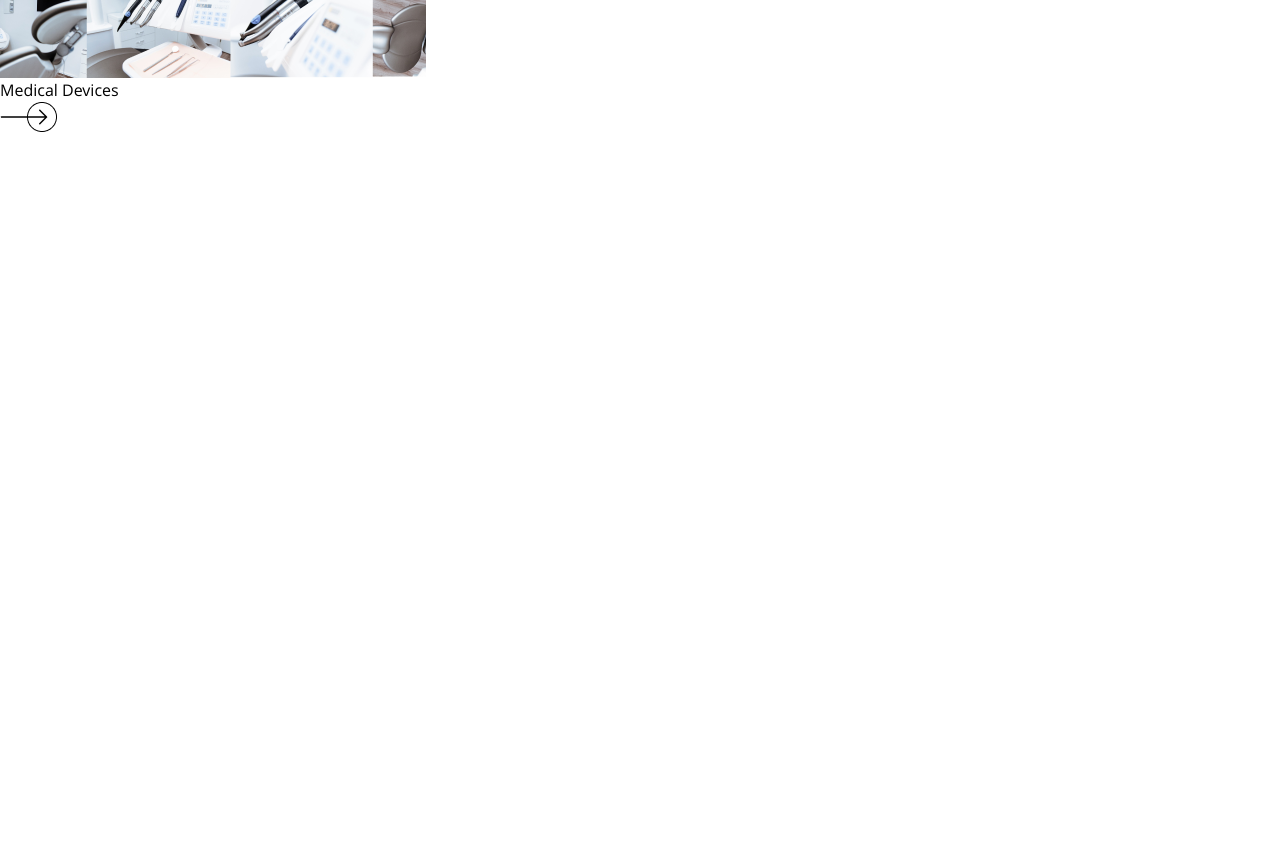
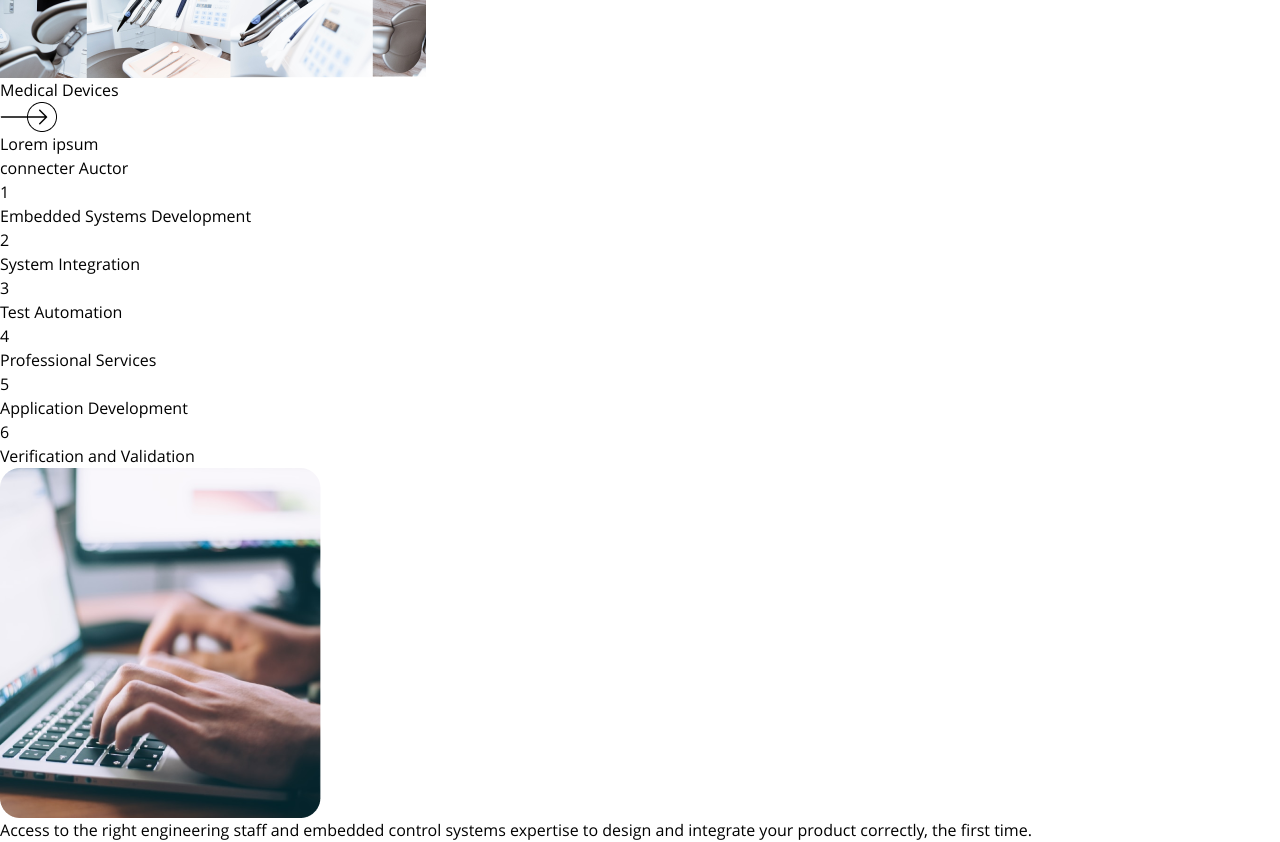
Before and after one commit to samithadev/Avero_Business_Website, a React (Vite) app: page / in a window 1280 px wide. Shown: the part 3020-3862 px from the top of the page. Before the commit the page ends 3152 px from the top, so only its background shows below. Built offline with nearby package versions, Linux system fonts and the light colour scheme.

Commit message:
feat:implement solution section

```diff
--- /dev/null
+++ b/src/pages/home/components/SolutionSection.jsx
@@ -0,0 +1,59 @@
+import React, { useState } from "react";
+import img1 from "../../../assets/solution1.png";
+import img2 from "../../../assets/solution2.png";
+import img3 from "../../../assets/solution3.png";
+import img4 from "../../../assets/solution4.png";
+import img5 from "../../../assets/solution5.png";
+import img6 from "../../../assets/solution6.png";
+
+export default function SolutionSection() {
+  const [hoveredIndex, setHoveredIndex] = useState(0);
+
+  const solutions = [
+    { title: "Embedded Systems Development", img: img1 },
+    { title: "System Integration", img: img2 },
+    { title: "Test Automation", img: img3 },
+    { title: "Professional Services", img: img4 },
+    { title: "Application Development", img: img5 },
+    { title: "Verification and Validation", img: img6 },
+  ];
+
+  return (
+    <div className="flex flex-col xl:flex-row justify-center items-center text-center w-full gap-8 mb-16 2xl:pt-[85px] 2xl:pb-[103px] 2xl:px-[246px] 2xl:justify-between">
+      {/* title tabs */}
+      <div className="flex flex-col gap-3">
+        <h1 className=" text-5xl mb-6 2xl:mb-14 2xl:text-start">
+          Lorem ipsum
+          <br />
+          <span className=" font-bold">connecter</span> Auctor
+        </h1>
+        {solutions.map((items, index) => (
+          <div
+            className={`cursor-pointer flex flex-row justify-between pb-8 border-solid 2xl:w-[558px] 2xl:mb-12 text-ash border-ash border-b hover:text-black hover:border-black text-2xl font-normal ${
+              hoveredIndex === index ? "text-black border-black" : ""
+            }`}
+            onMouseEnter={() => setHoveredIndex(index)}
+            onMouseLeave={() => setHoveredIndex(0)}
+          >
+            <h1>{`${index + 1}`}</h1>
+            <h1>{items.title}</h1>
+          </div>
+        ))}
+      </div>
+
+      {/* image & description */}
+      <div className="flex flex-col items-center text-center 2xl:text-start 2xl:items-start ">
+        <img
+          src={solutions[hoveredIndex].img}
+          alt="img"
+          className="transition-all duration-500 2xl:w-[320px] mb-[20px] 2xl:mb-[51px]"
+        />
+        <p className=" text-xl font-normal leading-8 w-[570px]">
+          Access to the right engineering staff and embedded control systems
+          expertise to design and integrate your product correctly, the first
+          time.
+        </p>
+      </div>
+    </div>
+  );
+}
--- a/src/pages/home/home.page.jsx
+++ b/src/pages/home/home.page.jsx
@@ -2,6 +2,7 @@ import React from "react";
 import Header from "./components/Header";
 import Hero from "./components/Hero";
 import IndustrySection from "./components/IndustrySection";
+import SolutionSection from "./components/SolutionSection";
 
 export default function HomePage() {
   return (
@@ -9,6 +10,7 @@ export default function HomePage() {
       <Header />
       <Hero />
       <IndustrySection />
+      <SolutionSection />
     </div>
   );
 }
```
